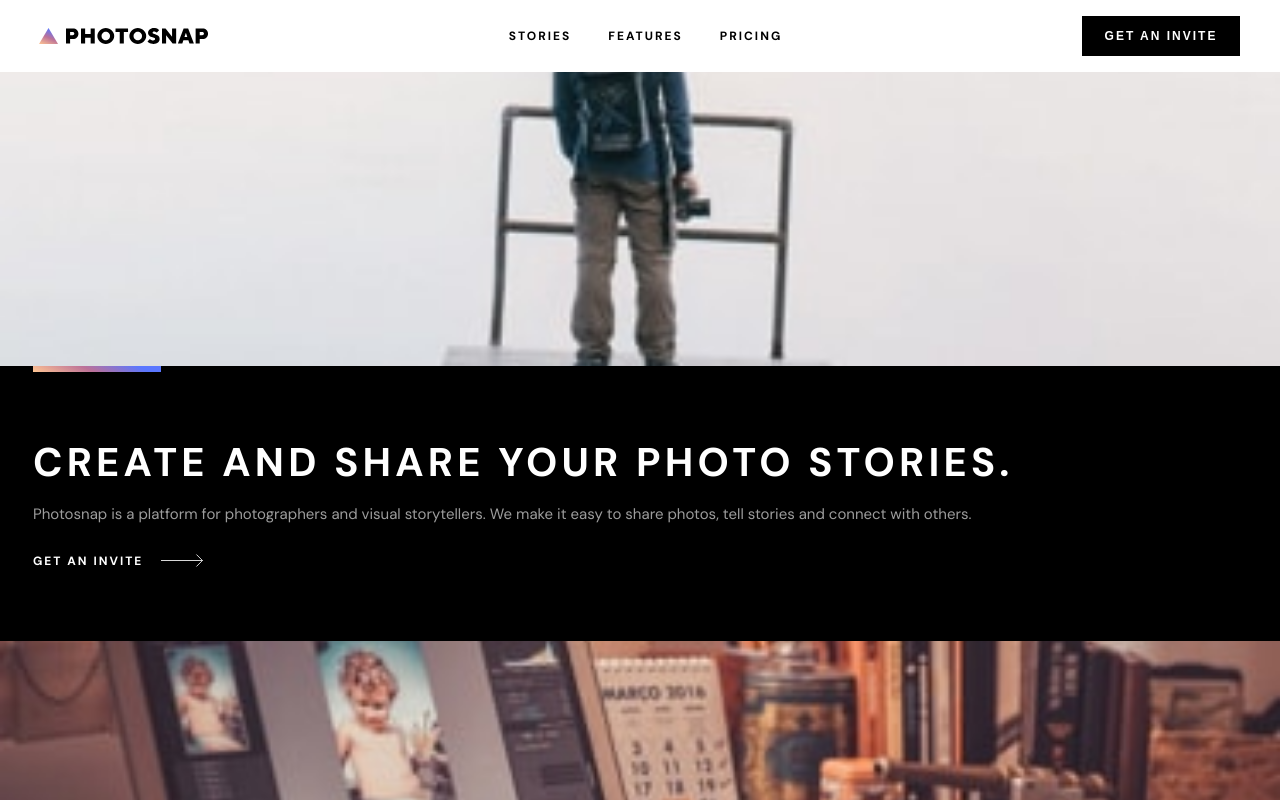
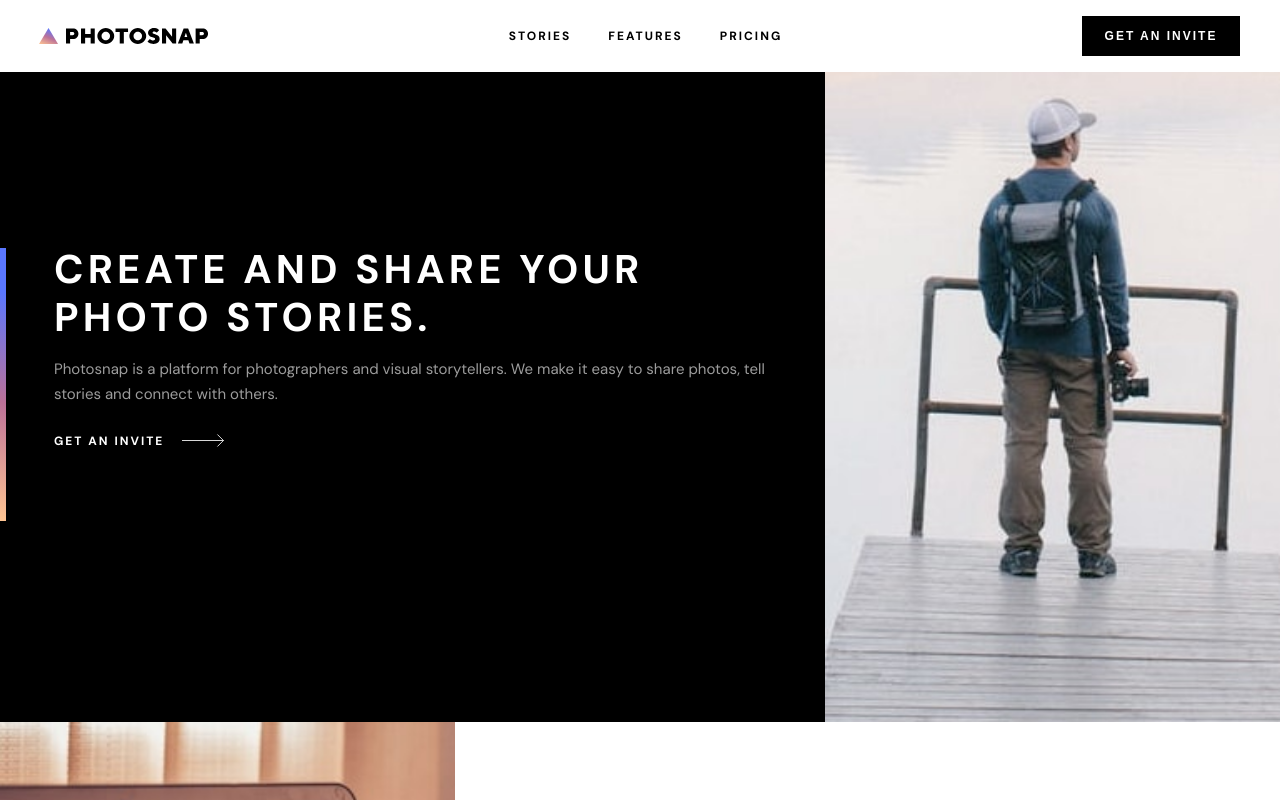
Before and after one commit to DamiGbot/Photosnap, a React (Create React App) app: page /home in a window 1280 px wide. Shown: the top 800 px of the page. Built offline with nearby package versions, Linux system fonts and the light colour scheme.

Commit message:
add responsive design for home herocontent section [Tablet view]

```diff
--- a/src/dev-data/assets/home/Section1_data.json
+++ b/src/dev-data/assets/home/Section1_data.json
@@ -5,7 +5,8 @@
 		"title": "Create and share your photo Stories.",
 		"content": "Photosnap is a platform for photographers and visual storytellers. We make it easy to share photos, tell stories and connect with others.",
 		"action": "Get an invite",
-		"Dark": true
+		"Dark": true,
+		"second": false
 	},
 	{
 		"Id": "image__2",
@@ -13,7 +14,8 @@
 		"title": "Beautiful stories every time",
 		"content": "We provide design templates to ensure your stories look terrific.Easily add photos, text, embed maps and media from other networks. Then share your story with everyone.",
 		"action": "View the stories",
-		"Dark": false
+		"Dark": false,
+		"second": true
 	},
 	{
 		"Id": "image__3",
@@ -21,6 +23,7 @@
 		"title": "Designed for everyone",
 		"content": "Photosnap can help you create stories that resonate with your audience. Our tool is designed for photographers of all levels, brands, businesses you name it..",
 		"action": "View the stories",
-		"Dark": false
+		"Dark": false,
+		"second": false
 	}
 ]
--- a/src/pages/Home.js
+++ b/src/pages/Home.js
@@ -10,8 +10,11 @@ import classes from "../sass/pages/Home.module.scss";
 import homeSectionData from "../dev-data/assets/home/Section1_data.json";
 import readStoryData from "../dev-data/assets/home/read-story.json";
 import someFeaturesData from "../dev-data/assets/home/some_features.json";
+import useMediaQuery from "../hooks/useMediaQuery";
 
 const Home = () => {
+	const screenTablet = useMediaQuery("(min-width: 768px)");
+
 	useEffect(() => {
 		document.title = "Photosnap | Home";
 		window.scrollTo(0, 0);
@@ -20,7 +23,13 @@ const Home = () => {
 	const homeSection = useMemo(
 		() =>
 			homeSectionData.map((el) => (
-				<React.Fragment key={el.Id}>
+				<div
+					key={el.Id}
+					className={`${classes["home__group"]} ${
+						el.second && classes["home__invert"]
+					} ${el.Dark && classes["home__group-dark"]}`}
+				>
+					{!screenTablet && (
 						<HeroImage
 							dark={el.Dark}
 							image={`home/mobile/${el.image}`}
@@ -28,6 +37,7 @@ const Home = () => {
 								el.Dark ? classes["home__hero-image"] : classes["home__images"]
 							}
 						/>
+					)}
 
 					<HeroContent
 						className={`${classes["home__stories"]}
@@ -39,9 +49,19 @@ const Home = () => {
 							!el.Dark && classes["home__stories-white--action_arrow"]
 						} `}
 					/>
-				</React.Fragment>
+
+					{screenTablet && (
+						<div
+							className={classes["home__afterImage"]}
+							style={{
+								backgroundImage: `url(${require(`../dev-data/assets/home/tablet/${el.image}`)})`,
+								// backgroundColor: "red",/
+							}}
+						></div>
+					)}
+				</div>
 			)),
-		[]
+		[screenTablet]
 	);
 
 	return (
--- a/src/sass/pages/Home.module.scss
+++ b/src/sass/pages/Home.module.scss
@@ -64,5 +64,51 @@
 		&__features {
 			padding: 12rem 20.24%;
 		}
+
+		&__group {
+			display: flex;
+			height: 60rem;
+
+			&-dark {
+				height: 65rem;
+			}
+		}
+
+		&__invert {
+			flex-direction: row-reverse;
+		}
+
+		&__stories {
+			width: 64.454%;
+			height: 100%;
+			margin: {
+				top: auto;
+				bottom: auto;
+			}
+
+			padding: {
+				top: 17.3rem;
+				left: 5.4rem;
+				right: 5.4rem;
+			}
+
+			&-dark {
+				&::before {
+					@include mixins.before-line-gradient;
+					left: 0;
+					top: 27%;
+					width: 0.6rem;
+					height: 42%;
+				}
+			}
+		}
+
+		&__afterImage {
+			width: 35.546%;
+			// height: 100%;
+			background-repeat: no-repeat;
+			background-position: 50%;
+			background-size: cover;
+		}
 	}
 }
```
Lines whose indentation alone changed are shown as unchanged.
